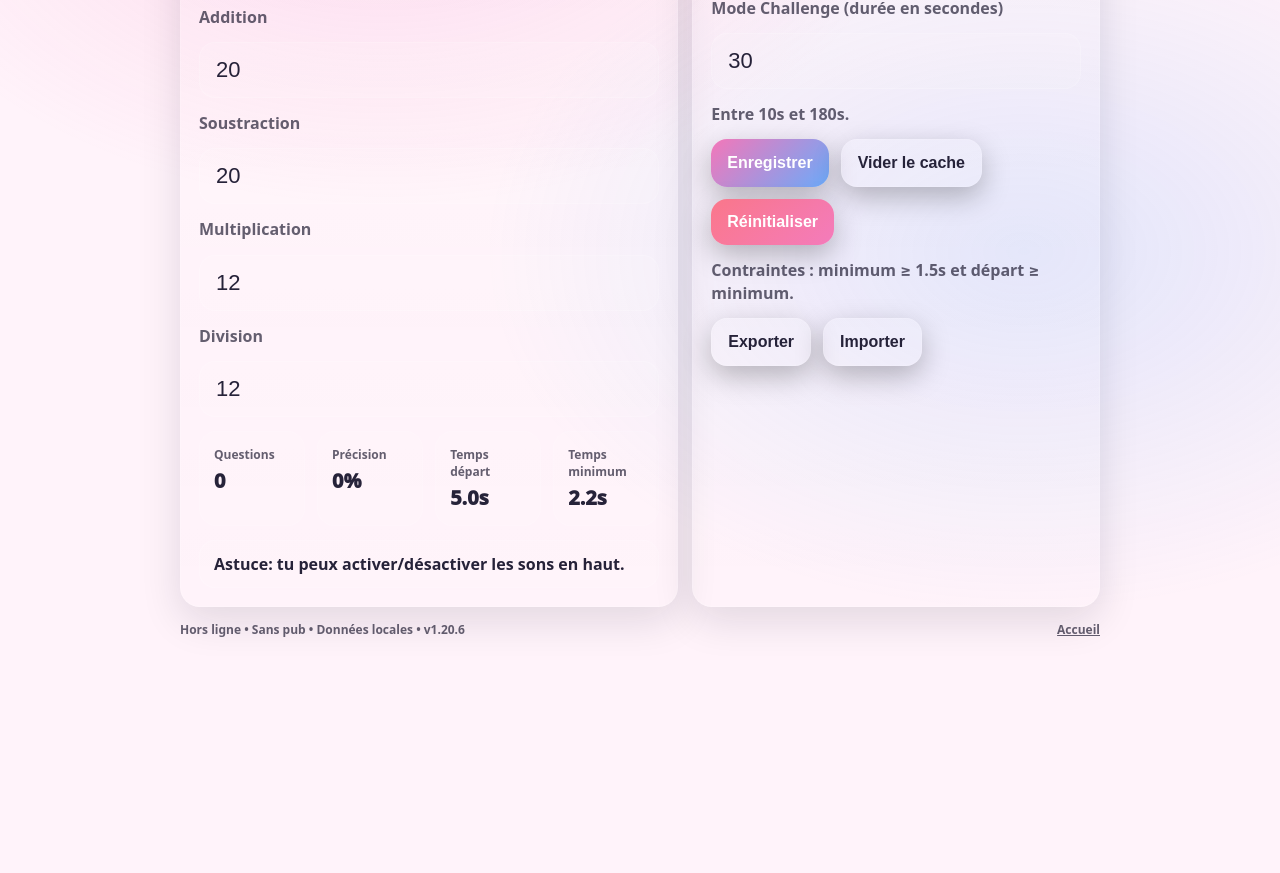
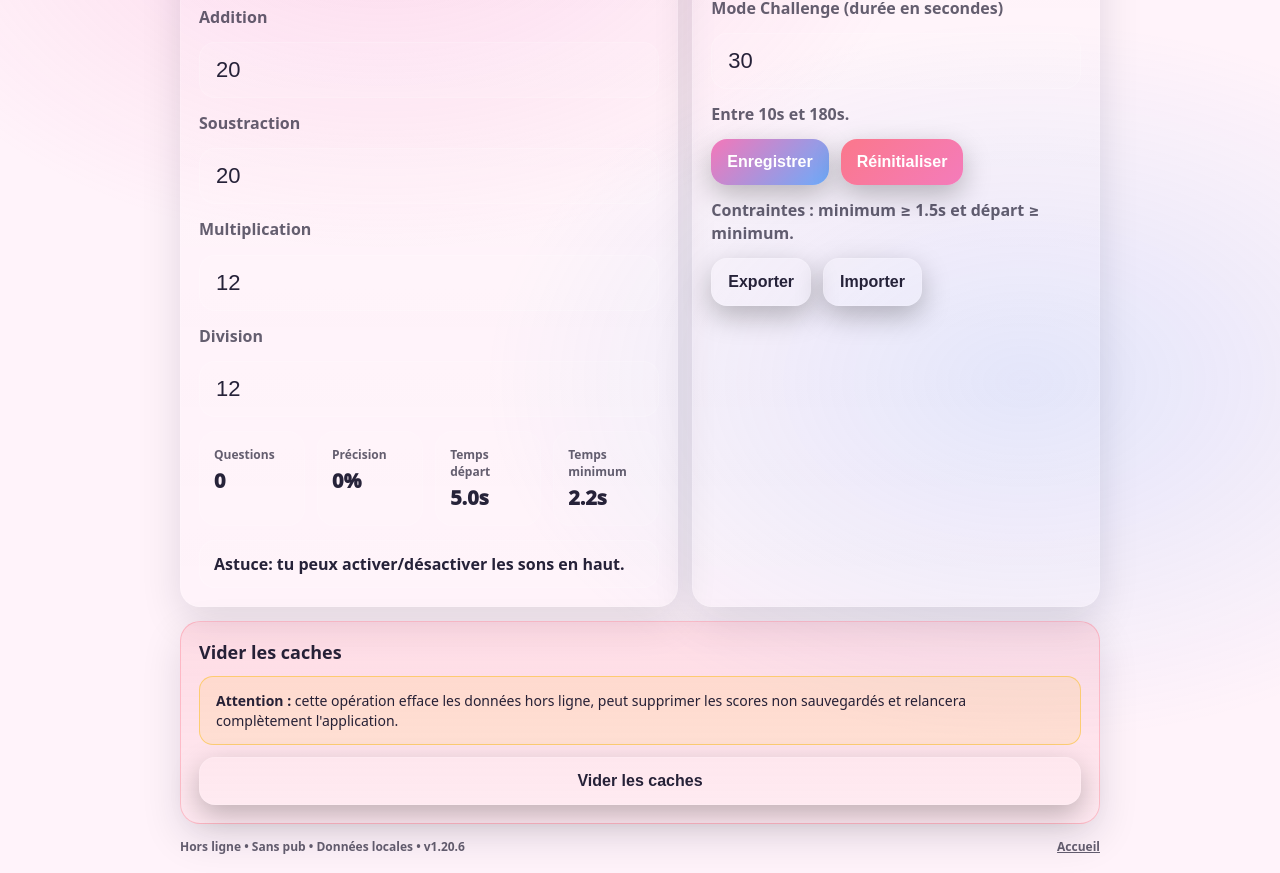
Before and after one commit to fredckl/mathis-cool, a React (Vite) app: page /settings in a window 1280 px wide. Shown: the part 356-1229 px from the top of the page. Before the commit the page ends 1012 px from the top, so only its background shows below. Built offline with nearby package versions, Linux system fonts and the light colour scheme.

Commit message:
Move clear cache button to dedicated danger zone section with confirmation dialog and warning message

```diff
--- a/src/pages/Settings.jsx
+++ b/src/pages/Settings.jsx
@@ -115,6 +115,14 @@ export default function SettingsPage() {
     setState(() => clone(DEFAULT_STATE));
     navigate('/');
   }, [navigate, setState]);
+
+  const handleClearCaches = useCallback(() => {
+    const infoMessage =
+      'Vider les caches supprime les fichiers hors ligne, les données locales du service worker et déconnecte les sessions. Cette action peut effacer la progression non synchronisée.';
+    const confirmed = window.confirm(`${infoMessage}\n\nConfirmer la suppression des caches ?`);
+    if (!confirmed) return;
+    clearUserCacheAndReload();
+  }, []);
 
   const handleExport = useCallback(() => {
     try {
@@ -283,9 +291,6 @@ export default function SettingsPage() {
               <button type="button" className="btn btn-primary" onClick={handleSave}>
                 Enregistrer
               </button>
-              <button type="button" className="btn btn-secondary" onClick={clearUserCacheAndReload}>
-                Vider le cache
-              </button>
               <button type="button" className="btn btn-danger" onClick={handleReset}>
                 Réinitialiser
               </button>
@@ -313,6 +318,18 @@ export default function SettingsPage() {
           </div>
         </div>
       </div>
+
+      <div className="card danger-zone">
+        <div className="card-inner danger-zone-content">
+          <div className="h2">Vider les caches</div>
+          <div className="alert alert-warning">
+            <strong>Attention :</strong> cette opération efface les données hors ligne, peut supprimer les scores non sauvegardés et relancera complètement l'application.
+          </div>
+          <button type="button" className="btn btn-secondary btn-full" onClick={handleClearCaches}>
+            Vider les caches
+          </button>
+        </div>
+      </div>
     </Layout>
   );
 }
--- a/src/styles.css
+++ b/src/styles.css
@@ -398,6 +398,35 @@ a {
 
 .btn:active {
   transform: translateY(1px) scale(0.99);
+}
+
+.danger-zone {
+  border: 1px solid rgba(251, 113, 133, 0.35);
+  background: linear-gradient(180deg, rgba(251, 113, 133, 0.18), rgba(251, 113, 133, 0.07));
+}
+
+.danger-zone-content {
+  display: grid;
+  gap: 12px;
+}
+
+.danger-zone .h2 {
+  font-size: 18px;
+  font-weight: 800;
+}
+
+.alert {
+  border-radius: 14px;
+  padding: 14px 16px;
+  border: 1px solid rgba(255, 255, 255, 0.18);
+  background: rgba(255, 255, 255, 0.08);
+  font-size: 14px;
+  line-height: 1.4;
+}
+
+.alert-warning {
+  border-color: rgba(251, 191, 36, 0.55);
+  background: rgba(251, 191, 36, 0.12);
 }
 
 .btn-primary {
```
